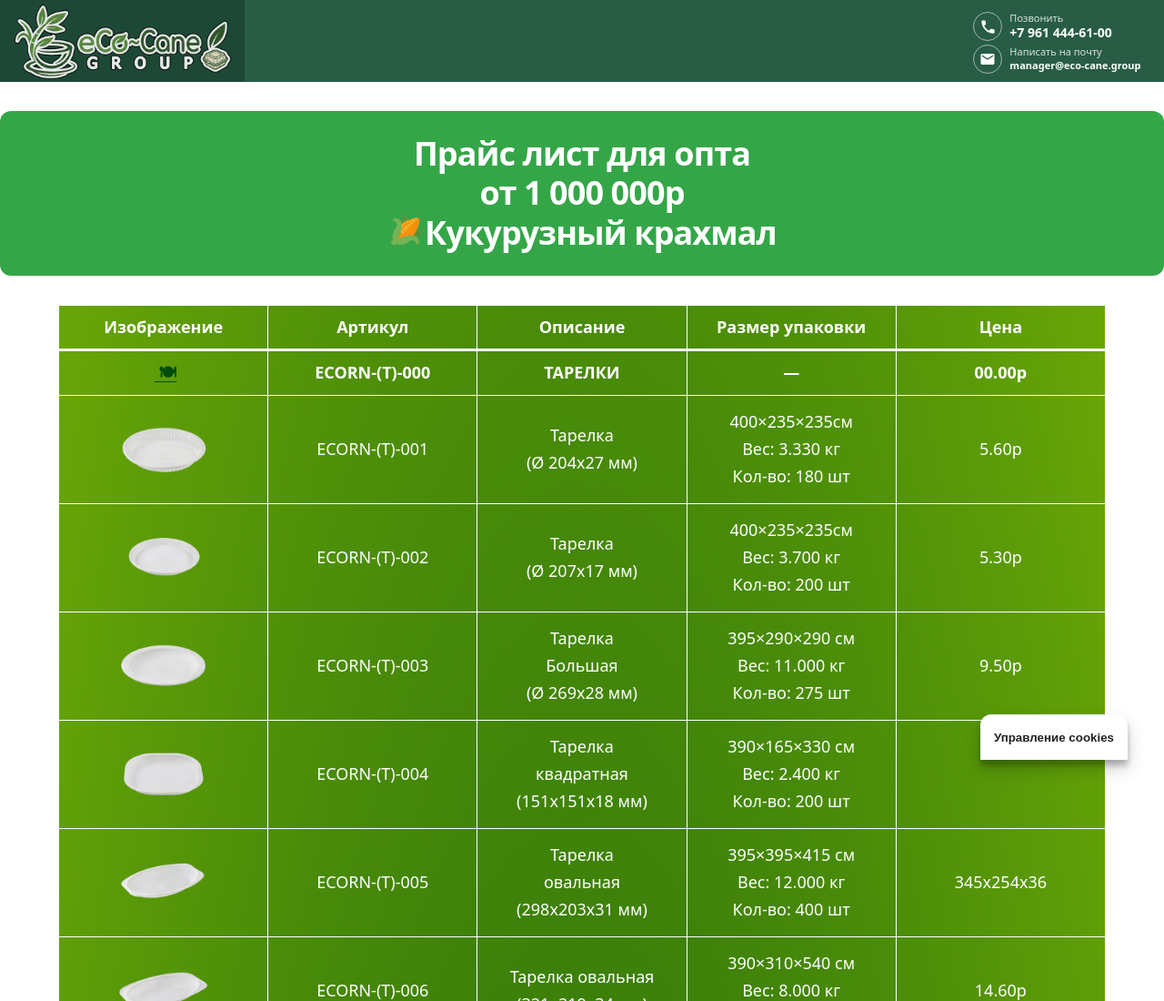
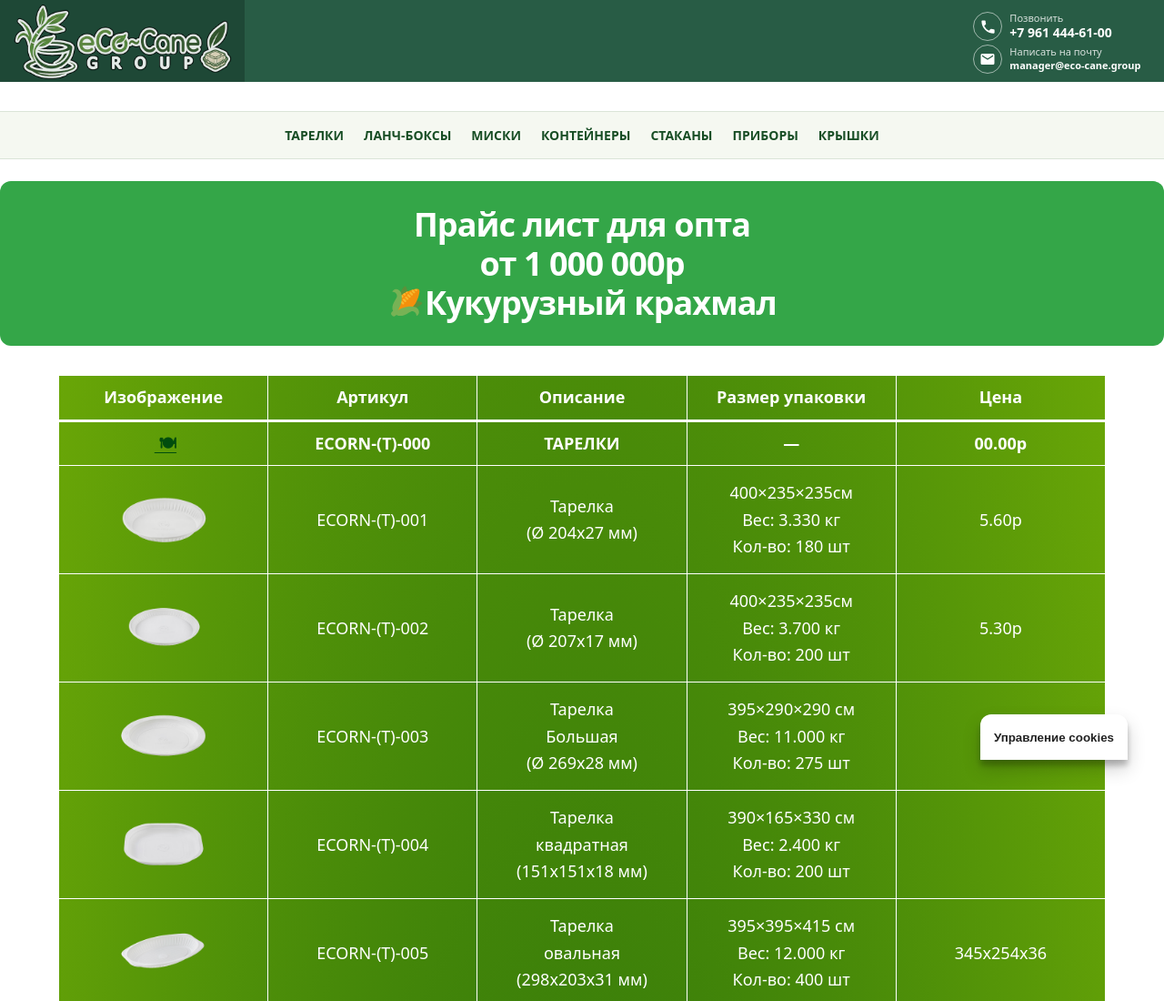
Before and after one commit to blvllxlam/ECORN, a plain HTML site: page index.html in a window 1280 px wide. Shown: the top 1100 px of the page at 91% size. Drawn offline with Linux system fonts and the light colour scheme; some packages are replaced by stand-ins of ours; no server answers; a script that the page names is missing.

Commit message:
Add category navigation and table anchors

```diff
--- a/index.html
+++ b/index.html
@@ -333,6 +333,42 @@ body.admin-bar header.wp-block-template-part:has(> .ecocane-header) {
   .wp-block-woocommerce-customer-account {
     display: none !important;
   }
+
+/* Навигация по категориям прайса */
+.ecocane-category-nav {
+  display: flex;
+  flex-wrap: wrap;
+  align-items: center;
+  justify-content: center;
+  gap: 8px 22px;
+  width: 100%;
+  box-sizing: border-box;
+  padding: 12px 20px;
+  background: #f5f8f1;
+  border-top: 1px solid rgba(25, 82, 35, .12);
+  border-bottom: 1px solid rgba(25, 82, 35, .12);
+}
+.ecocane-category-nav a {
+  color: #174d24;
+  font-size: 14px;
+  font-weight: 700;
+  line-height: 1.4;
+  text-decoration: none;
+  white-space: nowrap;
+  padding: 4px 0;
+}
+.ecocane-category-nav a:hover,
+.ecocane-category-nav a:focus-visible {
+  color: #6aa607;
+  text-decoration: underline;
+  text-underline-offset: 4px;
+}
+html { scroll-behavior: smooth; }
+tr[id^="category-"] { scroll-margin-top: 150px; }
+@media (max-width: 600px) {
+  .ecocane-category-nav { gap: 7px 15px; padding: 10px 12px; }
+  .ecocane-category-nav a { font-size: 13px; }
+}
 </style>
 
 </head>
@@ -548,6 +584,15 @@ body.admin-bar header.wp-block-template-part:has(> .ecocane-header) {
 <div class="wp-block-columns is-layout-flex wp-container-core-columns-is-layout-f56f613f wp-block-columns-is-layout-flex">
 <div class="wp-block-column is-layout-flow wp-block-column-is-layout-flow" style="flex-basis:100%"></div>
 </div>
+<nav class="ecocane-category-nav" aria-label="Категории товаров">
+  <a href="#category-plates">ТАРЕЛКИ</a>
+  <a href="#category-lunch-boxes">ЛАНЧ-БОКСЫ</a>
+  <a href="#category-bowls">МИСКИ</a>
+  <a href="#category-containers">КОНТЕЙНЕРЫ</a>
+  <a href="#category-cups">СТАКАНЫ</a>
+  <a href="#category-cutlery">ПРИБОРЫ</a>
+  <a href="#category-lids">КРЫШКИ</a>
+</nav>
 </header>
 
 
@@ -558,7 +603,7 @@ body.admin-bar header.wp-block-template-part:has(> .ecocane-header) {
 <main id="wp--skip-link--target" class="wp-block-group has-global-padding is-layout-constrained wp-container-core-group-is-layout-c93fe33e wp-block-group-is-layout-constrained" style="margin-top:var(--wp--preset--spacing--30);margin-bottom:var(--wp--preset--spacing--30);padding-right:0;padding-left:0">
 <div class="wp-block-columns is-layout-flex wp-container-core-columns-is-layout-f56f613f wp-block-columns-is-layout-flex">
 <div class="wp-block-column is-layout-flow wp-block-column-is-layout-flow" style="flex-basis:100%"><div class="entry-content wp-block-post-content is-layout-flow wp-block-post-content-is-layout-flow">
-<figure class="wp-block-table is-style-regular"><table class="has-base-color has-text-color has-background has-link-color has-fixed-layout" style="background:radial-gradient(rgb(0,77,13) 0%,rgb(105,166,7) 100%)"><thead><tr><th class="has-text-align-center" data-align="center">Изображение</th><th class="has-text-align-center" data-align="center">Артикул</th><th class="has-text-align-center" data-align="center">Описание</th><th class="has-text-align-center" data-align="center">Размер упаковки</th><th class="has-text-align-center" data-align="center">Цена</th></tr></thead><tbody><tr><td class="has-text-align-center" data-align="center"><strong>&nbsp;<a>
+<figure class="wp-block-table is-style-regular"><table class="has-base-color has-text-color has-background has-link-color has-fixed-layout" style="background:radial-gradient(rgb(0,77,13) 0%,rgb(105,166,7) 100%)"><thead><tr><th class="has-text-align-center" data-align="center">Изображение</th><th class="has-text-align-center" data-align="center">Артикул</th><th class="has-text-align-center" data-align="center">Описание</th><th class="has-text-align-center" data-align="center">Размер упаковки</th><th class="has-text-align-center" data-align="center">Цена</th></tr></thead><tbody><tr id="category-plates"><td class="has-text-align-center" data-align="center"><strong>&nbsp;<a>
 🍽</a></strong></td><td class="has-text-align-center" data-align="center"><strong>
 ECORN-(Т)-000
 </strong></td><td class="has-text-align-center" data-align="center"><strong>ТАРЕЛКИ</strong></td><td class="has-text-align-center" data-align="center"><strong>—</strong></td><td class="has-text-align-center" data-align="center"><strong>00.00р</strong></td></tr><tr><td class="has-text-align-center" data-align="center">
@@ -582,7 +627,7 @@ ECORN-(Т)-006
 </td><td class="has-text-align-center" data-align="center">Тарелка овальная<br> (321х219х34 мм)</td><td class="has-text-align-center" data-align="center">390×310×540 см<br>Вес: 8.000 кг<br>Кол-во: 200 шт</td><td class="has-text-align-center" data-align="center">14.60р</td></tr><tr><td class="has-text-align-center" data-align="center">
 <img decoding="async" width="100" src="./ECORN_files/Овальная345.png"></td><td class="has-text-align-center" data-align="center">
 ECORN-(Т)-007
-</td><td class="has-text-align-center" data-align="center">Тарелка овальная<br> (345x254x36 мм)</td><td class="has-text-align-center" data-align="center">595×395×365 см<br>Вес: 9.200 кг<br>Кол-во: 200 шт</td><td class="has-text-align-center" data-align="center"></td></tr><tr><td class="has-text-align-center" data-align="center"><strong>
+</td><td class="has-text-align-center" data-align="center">Тарелка овальная<br> (345x254x36 мм)</td><td class="has-text-align-center" data-align="center">595×395×365 см<br>Вес: 9.200 кг<br>Кол-во: 200 шт</td><td class="has-text-align-center" data-align="center"></td></tr><tr id="category-lunch-boxes"><td class="has-text-align-center" data-align="center"><strong>
 <img draggable="false" role="img" class="emoji" alt="🥡" src="./ECORN_files/1f961.svg"></strong></td><td class="has-text-align-center" data-align="center"><strong>ECORN-(LB)-000</strong></td><td class="has-text-align-center" data-align="center"><strong>ЛАНЧ-БОКСЫ</strong></td><td class="has-text-align-center" data-align="center"><strong>—</strong></td><td class="has-text-align-center" data-align="center"><strong>00.00р</strong></td></tr><tr><td class="has-text-align-center" data-align="center">
 <img decoding="async" src="./ECORN_files/Ланч-бокс-800мл-218x140x46-мм.png" width="100"></td><td class="has-text-align-center" data-align="center">
 ECORN-(LB)-001
@@ -594,7 +639,7 @@ ECORN-(LB)-003
 </td><td class="has-text-align-center" data-align="center">Ланч-бокс <br>длинный<br> (255x139x50 мм)</td><td class="has-text-align-center" data-align="center">400×265×345 см<br>Вес: 5.200 кг<br>Кол-во: 100 шт</td><td class="has-text-align-center" data-align="center">15.50р</td></tr><tr><td class="has-text-align-center" data-align="center">
 <img decoding="async" src="./ECORN_files/Ланч-бокс-длинный-двухсекционный-255x139x50-мм.png" width="100"></td><td class="has-text-align-center" data-align="center">
 ECORN-(LB)-004
-</td><td class="has-text-align-center" data-align="center">Ланч-бокс <br>длинный<br> двухсекционный<br> (255x139x50 мм)</td><td class="has-text-align-center" data-align="center">400×265×345 см<br>Вес: 5.200 кг<br>Кол-во: 100 шт</td><td class="has-text-align-center" data-align="center">15.50р</td></tr><tr><td class="has-text-align-center" data-align="center">
+</td><td class="has-text-align-center" data-align="center">Ланч-бокс <br>длинный<br> двухсекционный<br> (255x139x50 мм)</td><td class="has-text-align-center" data-align="center">400×265×345 см<br>Вес: 5.200 кг<br>Кол-во: 100 шт</td><td class="has-text-align-center" data-align="center">15.50р</td></tr><tr id="category-bowls"><td class="has-text-align-center" data-align="center">
 <img draggable="false" role="img" class="emoji" alt="🍵" src="./ECORN_files/1f375.svg"></td><td class="has-text-align-center" data-align="center"><strong>ECORN-(М)-000</strong></td><td class="has-text-align-center" data-align="center"><strong>МИСКИ</strong></td><td class="has-text-align-center" data-align="center"><strong>—</strong></td><td class="has-text-align-center" data-align="center"><strong>00.00р</strong></td></tr><tr><td class="has-text-align-center" data-align="center">
 <img decoding="async" src="./ECORN_files/миска-300.png" width="100"></td><td class="has-text-align-center" data-align="center">
 ECORN-(М)-001
@@ -637,7 +682,7 @@ ECORN-(М)-017
 ECORN-(М)-018
 </td><td class="has-text-align-center" data-align="center">Миска <br>1800мл <br>(Ø 173×118 мм)</td><td class="has-text-align-center" data-align="center">390×290×375 см<br>Вес: 2.580 кг<br>Кол-во: 60 шт</td><td class="has-text-align-center" data-align="center"></td></tr><tr><td class="has-text-align-center" data-align="center"><img decoding="async" width="100" src="./ECORN_files/Миска-2500мл-O-195x124-мм.png"></td><td class="has-text-align-center" data-align="center">
 ECORN-(М)-019
-</td><td class="has-text-align-center" data-align="center">Миска <br>2500мл <br>(Ø 195×124 мм)</td><td class="has-text-align-center" data-align="center">400×400×400 см<br>Вес: 6.000 кг<br>Кол-во: 100 шт</td><td class="has-text-align-center" data-align="center"></td></tr><tr><td class="has-text-align-center" data-align="center"><img draggable="false" role="img" class="emoji" alt="🍱" src="./ECORN_files/1f371.svg"><a></a></td><td class="has-text-align-center" data-align="center"><strong>ECORN-(K)-000</strong></td><td class="has-text-align-center" data-align="center"><strong>КОНТЕЙНЕРЫ</strong></td><td class="has-text-align-center" data-align="center"><strong>—</strong></td><td class="has-text-align-center" data-align="center"><strong>00.00р</strong></td></tr><tr><td class="has-text-align-center" data-align="center">
+</td><td class="has-text-align-center" data-align="center">Миска <br>2500мл <br>(Ø 195×124 мм)</td><td class="has-text-align-center" data-align="center">400×400×400 см<br>Вес: 6.000 кг<br>Кол-во: 100 шт</td><td class="has-text-align-center" data-align="center"></td></tr><tr id="category-containers"><td class="has-text-align-center" data-align="center"><img draggable="false" role="img" class="emoji" alt="🍱" src="./ECORN_files/1f371.svg"><a></a></td><td class="has-text-align-center" data-align="center"><strong>ECORN-(K)-000</strong></td><td class="has-text-align-center" data-align="center"><strong>КОНТЕЙНЕРЫ</strong></td><td class="has-text-align-center" data-align="center"><strong>—</strong></td><td class="has-text-align-center" data-align="center"><strong>00.00р</strong></td></tr><tr><td class="has-text-align-center" data-align="center">
 <img decoding="async" src="./ECORN_files/КонтейнерКвадратный.png" width="100"></td><td class="has-text-align-center" data-align="center">
 ECORN-(K)-001
 </td><td class="has-text-align-center" data-align="center">Контейнер<br> квадратный<br>(151x151x38 мм)</td><td class="has-text-align-center" data-align="center">395×395×330 см<br>Вес: 9.200 кг<br>Кол-во: 200 шт</td><td class="has-text-align-center" data-align="center">4.40р</td></tr><tr><td class="has-text-align-center" data-align="center"><img decoding="async" src="./ECORN_files/Контейнер800.png" width="100"></td><td class="has-text-align-center" data-align="center">
@@ -672,7 +717,7 @@ ECORN-(K)-017
 ECORN-(K)-018
 </td><td class="has-text-align-center" data-align="center">Контейнер <br>двухсекционный <br>(228x139x50 мм)</td><td class="has-text-align-center" data-align="center">395×395×540 см<br>Вес: 11.200 кг<br>Кол-во: 400 шт</td><td class="has-text-align-center" data-align="center">11.00р</td></tr><tr><td class="has-text-align-center" data-align="center"><img decoding="async" width="100" src="./ECORN_files/Контейнер-228x139x43-мм.png"></td><td class="has-text-align-center" data-align="center">
 ECORN-(K)-019
-</td><td class="has-text-align-center" data-align="center">Контейнер <br>(228x139x43 мм)</td><td class="has-text-align-center" data-align="center">395×295×245 см<br>Вес: 6.600 кг<br>Кол-во: 300 шт</td><td class="has-text-align-center" data-align="center">7.30р</td></tr><tr><td class="has-text-align-center" data-align="center">
+</td><td class="has-text-align-center" data-align="center">Контейнер <br>(228x139x43 мм)</td><td class="has-text-align-center" data-align="center">395×295×245 см<br>Вес: 6.600 кг<br>Кол-во: 300 шт</td><td class="has-text-align-center" data-align="center">7.30р</td></tr><tr id="category-cups"><td class="has-text-align-center" data-align="center">
 <img draggable="false" role="img" class="emoji" alt="🥤" src="./ECORN_files/1f964.svg"></td><td class="has-text-align-center" data-align="center"><strong>
 ECORN-(С)-000
 </strong></td><td class="has-text-align-center" data-align="center"><strong>СТАКАНЫ</strong></td><td class="has-text-align-center" data-align="center"><strong>—</strong></td><td class="has-text-align-center" data-align="center"><strong>00.00р</strong></td></tr><tr><td class="has-text-align-center" data-align="center"><img decoding="async" src="./ECORN_files/Стакан.png" width="100"></td><td class="has-text-align-center" data-align="center">
@@ -685,7 +730,7 @@ ECORN-(С)-003
 ECORN-(С)-004
 </td><td class="has-text-align-center" data-align="center">Стакан <br>200мл <br>(Ø 77×80 мм)</td><td class="has-text-align-center" data-align="center">395×395×325 см<br>Вес: 7.000 кг<br>Кол-во: 1000 шт</td><td class="has-text-align-center" data-align="center">2.30р</td></tr><tr><td class="has-text-align-center" data-align="center"><img decoding="async" width="100" src="./ECORN_files/Стакан250.png"></td><td class="has-text-align-center" data-align="center">
 ECORN-(С)-005
-</td><td class="has-text-align-center" data-align="center">Стакан <br>250мл <br>(Ø 77×100 мм</td><td class="has-text-align-center" data-align="center">590×390×330 см<br>Вес: 8.800&nbsp;г<br>Кол-во: 1100 шт</td><td class="has-text-align-center" data-align="center">3.30р</td></tr><tr><td class="has-text-align-center" data-align="center">
+</td><td class="has-text-align-center" data-align="center">Стакан <br>250мл <br>(Ø 77×100 мм</td><td class="has-text-align-center" data-align="center">590×390×330 см<br>Вес: 8.800&nbsp;г<br>Кол-во: 1100 шт</td><td class="has-text-align-center" data-align="center">3.30р</td></tr><tr id="category-cutlery"><td class="has-text-align-center" data-align="center">
 <img draggable="false" role="img" class="emoji" alt="🥄" src="./ECORN_files/1f944.svg"></td><td class="has-text-align-center" data-align="center"><strong>ECORN-(D)-000</strong></td><td class="has-text-align-center" data-align="center"><strong>ПРИБОРЫ</strong></td><td class="has-text-align-center" data-align="center"><strong>—</strong></td><td class="has-text-align-center" data-align="center"><strong>00.00р</strong></td></tr><tr><td class="has-text-align-center" data-align="center"><img decoding="async" width="100" src="./ECORN_files/Ложка-168-мм.png"></td><td class="has-text-align-center" data-align="center">
 ECORN-(D)-001
 </td><td class="has-text-align-center" data-align="center">Ложка <br>(168 мм)</td><td class="has-text-align-center" data-align="center">395×395×190 см<br>Вес: 9.000&nbsp;г<br>Кол-во: 1000 шт</td><td class="has-text-align-center" data-align="center">1.70р</td></tr><tr><td class="has-text-align-center" data-align="center"><img decoding="async" width="100" src="./ECORN_files/Вилка-162мм.png"></td><td class="has-text-align-center" data-align="center">
@@ -696,7 +741,7 @@ ECORN-(D)-003
 ECORN-(D)-004
 </td><td class="has-text-align-center" data-align="center">Соломинка для питья (75×240 мм)</td><td class="has-text-align-center" data-align="center">600×400×255 см<br>Вес: 5.700 кг<br>Кол-во: 3000 шт</td><td class="has-text-align-center" data-align="center">2.00р</td></tr><tr><td class="has-text-align-center" data-align="center"><img decoding="async" width="100" src="./ECORN_files/Ложка-117-мм.png"></td><td class="has-text-align-center" data-align="center">
 ECORN-(D)-005
-</td><td class="has-text-align-center" data-align="center">Ложка кофейная (117 мм)</td><td class="has-text-align-center" data-align="center">395×395×190 см<br>Вес: 6.400 кг<br>Кол-во: 2000 шт</td><td class="has-text-align-center" data-align="center">1.35р</td></tr><tr><td class="has-text-align-center" data-align="center">
+</td><td class="has-text-align-center" data-align="center">Ложка кофейная (117 мм)</td><td class="has-text-align-center" data-align="center">395×395×190 см<br>Вес: 6.400 кг<br>Кол-во: 2000 шт</td><td class="has-text-align-center" data-align="center">1.35р</td></tr><tr id="category-lids"><td class="has-text-align-center" data-align="center">
 <img draggable="false" role="img" class="emoji" alt="🔘" src="./ECORN_files/1f518.svg"></td><td class="has-text-align-center" data-align="center"><strong>ECORN-(L)-000</strong></td><td class="has-text-align-center" data-align="center"><strong>КРЫШКИ</strong></td><td class="has-text-align-center" data-align="center"><strong>—</strong></td><td class="has-text-align-center" data-align="center"><strong>00.00р</strong></td></tr><tr><td class="has-text-align-center" data-align="center"><img decoding="async" width="100" src="./ECORN_files/Крышка-для-миски-200280300мл-O-112-мм.png"></td><td class="has-text-align-center" data-align="center">
 ECORN-(L)-001
 </td><td class="has-text-align-center" data-align="center">Крышка <br>для миски <br>200\280\300мл <br>(Ø 112 мм)</td><td class="has-text-align-center" data-align="center">390×235×235 см<br>Вес: 2.400 кг<br>Кол-во: 400 шт</td><td class="has-text-align-center" data-align="center">2.00р</td></tr><tr><td class="has-text-align-center" data-align="center"><img decoding="async" width="100" src="./ECORN_files/Крышка-для-миски-400l550l800l1000-мл-O-133-мм.png"></td><td class="has-text-align-center" data-align="center">
```
